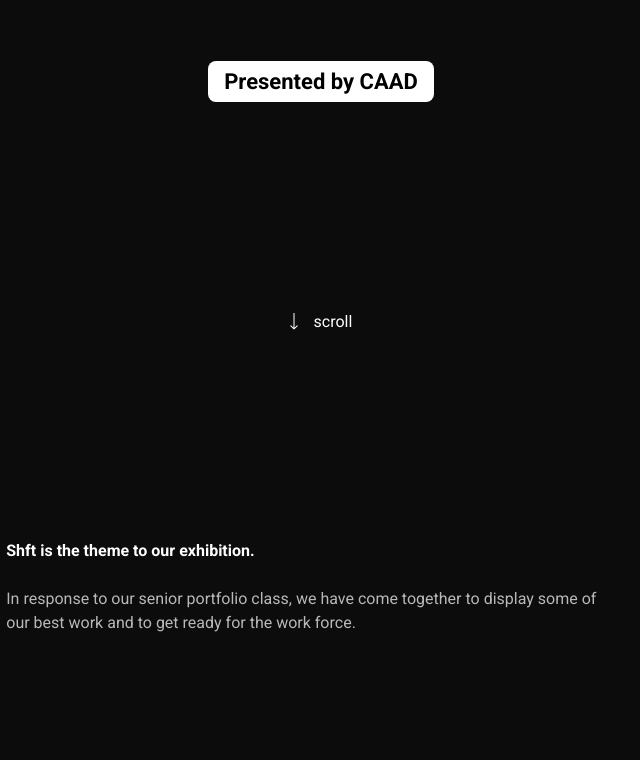
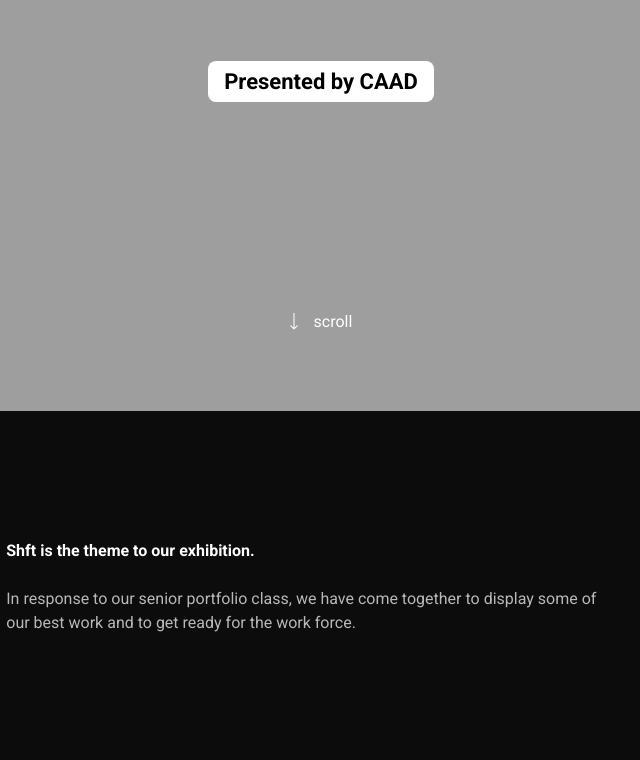
Before and after one commit to chrisleerod/shft, a plain HTML site: page index.html in a window 1280 px wide. Shown: the part 424-1184 px from the top of the page, without its empty margins (319-959 px from the left). Drawn offline with Linux system fonts and the light colour scheme; the site is published under a folder, as on GitHub Pages, so addresses that start at the root find nothing.

Commit message:
Update style.css

```diff
--- a/CSS/style.css
+++ b/CSS/style.css
@@ -33,7 +33,7 @@ body, html {
 }
 
 .hero{
-    background-image: url("/icons/background.png");
+    background-image: url("../icons/background.png");
 }
 
 .logo {
```
